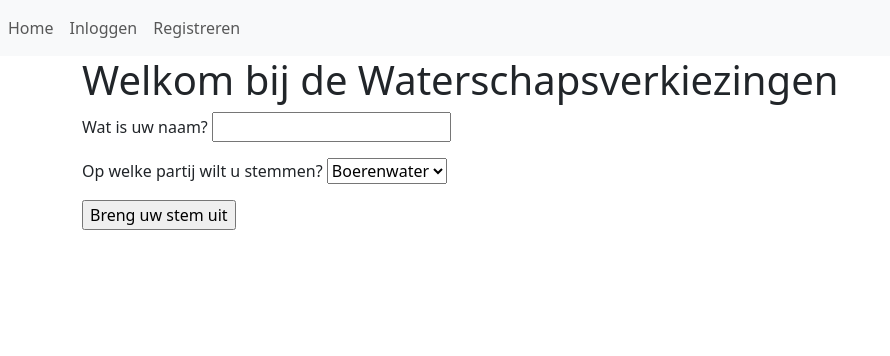
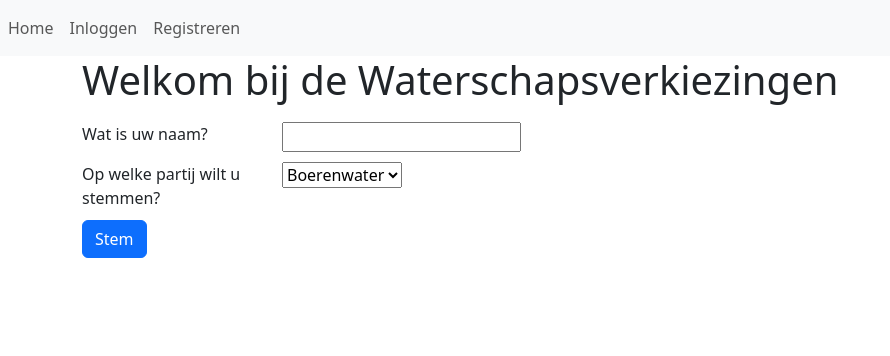
Before and after one commit to erikroos/webtech2023, a Flask app: page /voting/form in a window 1280 px wide. Shown: the top 356 px of the page, without its empty margins (0-890 px from the left). Run offline with Flask 3, Linux system fonts and the light colour scheme.

Commit message:
Forms have somewhat nicer styling now

```diff
--- a/electionapp/__init__.py
+++ b/electionapp/__init__.py
@@ -19,7 +19,7 @@ login_manager = LoginManager()
 login_manager.init_app(app)
 login_manager.login_view = "admin.login"
 
-# 4. Registring blueprints goes last! (blueprints are used to put routes (views) and forms that belong together into separate sections)
+# 4. Registring blueprints goes last! (blueprints are used to put routes (views), models and forms that belong together into separate sections)
 from electionapp.admin.views import admin_blueprint
 app.register_blueprint(admin_blueprint, url_prefix="/admin")
 
--- /dev/null
+++ b/electionapp/static/style.css
@@ -0,0 +1,13 @@
+.formlabel {
+    width: 200px;
+    float: left;
+}
+
+.forminput {
+    float: left;
+}
+
+.formgroup {
+    padding-top: 10px;
+    clear: left;
+}
--- a/electionapp/templates/base.html
+++ b/electionapp/templates/base.html
@@ -7,6 +7,8 @@
 
     <link href="https://cdn.jsdelivr.net/npm/bootstrap@5.3.0-alpha1/dist/css/bootstrap.min.css" rel="stylesheet" integrity="sha384-GLhlTQ8iRABdZLl6O3oVMWSktQOp6b7In1Zl3/Jr59b6EGGoI1aFkw7cmDA6j6gD" crossorigin="anonymous">
     <script src="https://cdn.jsdelivr.net/npm/bootstrap@5.3.0-alpha1/dist/js/bootstrap.bundle.min.js" integrity="sha384-w76AqPfDkMBDXo30jS1Sgez6pr3x5MlQ1ZAGC+nuZB+EYdgRZgiwxhTBTkF7CXvN" crossorigin="anonymous"></script>
+
+    <link href="{{ url_for('static', filename='style.css') }}" rel="stylesheet" type="text/css">
 
     <title>{% block title %} {% endblock %}</title>
 </head>
--- a/electionapp/voting/templates/vote.html
+++ b/electionapp/voting/templates/vote.html
@@ -7,13 +7,16 @@ Stemformulier
 {% block contents %}
 <h1>Welkom bij de Waterschapsverkiezingen</h1>
 <form method="post" action="{{ url_for('voting.vote') }}">
-    {{ form.hidden_tag() }}
-    <div class="mb-3">
-        {{ form.name.label }} {{ form.name }}
+    <div class="mb-3 formgroup">
+        <div class="formlabel">{{ form.name.label }}</div>
+        <div class="forminput">{{ form.name }}</div>
     </div>
-    <div class="mb-3">
-        {{ form.party.label }} {{ form.party }}
+    <div class="mb-3 formgroup">
+        <div class="formlabel">{{ form.party.label }}</div>
+        <div class="forminput">{{ form.party }}</div>
     </div>
-    {{ form.submit() }}
+    <div class="mb-3 formgroup">
+        <input type="submit" class="btn btn-primary" value="Stem">
+    </div>
 </form>
 {% endblock %}
```
Also changed, not shown: electionapp/admin/templates/login.html (+10 -6 lines), electionapp/admin/templates/register.html (+13 -8 lines), electionapp/elections.sqlite.
